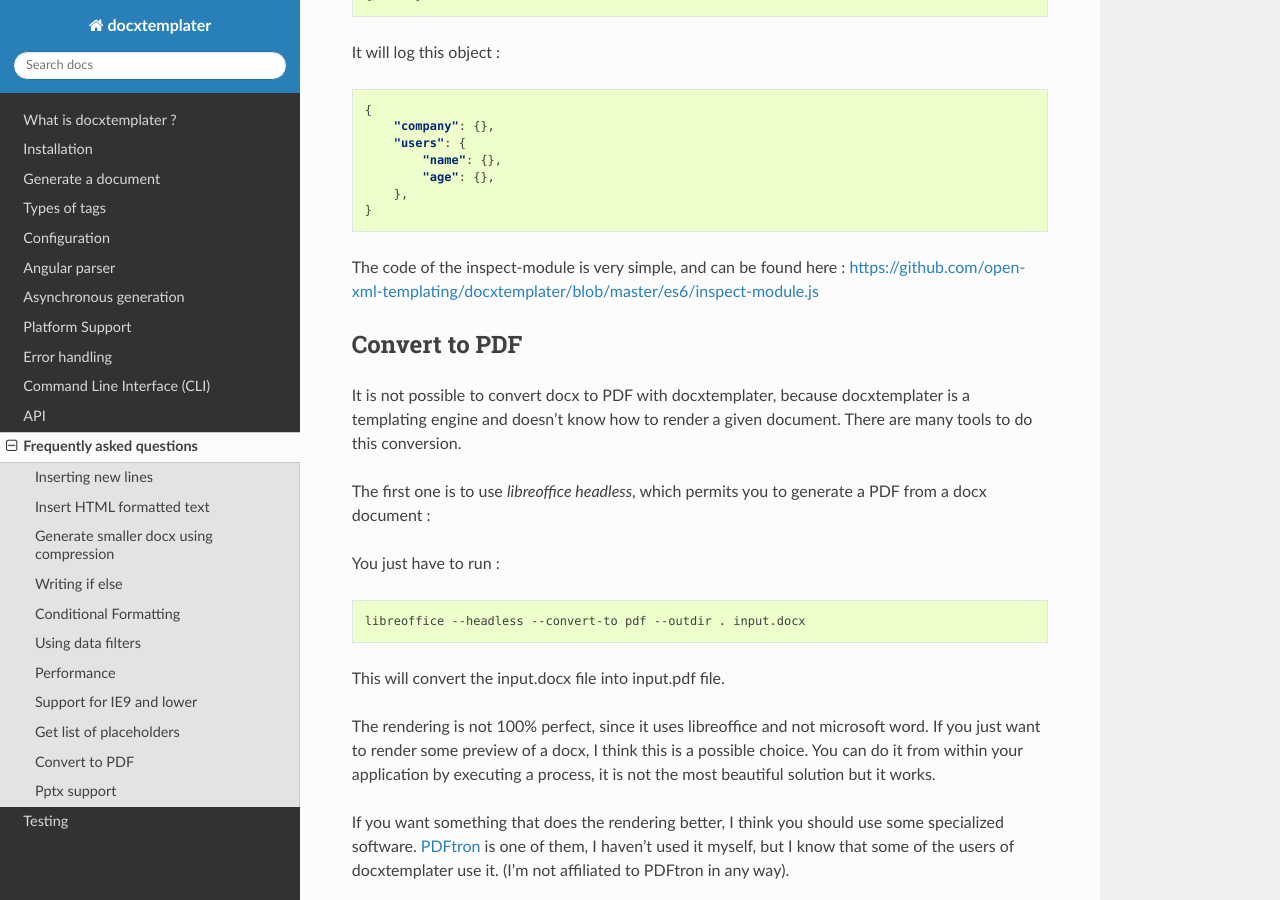
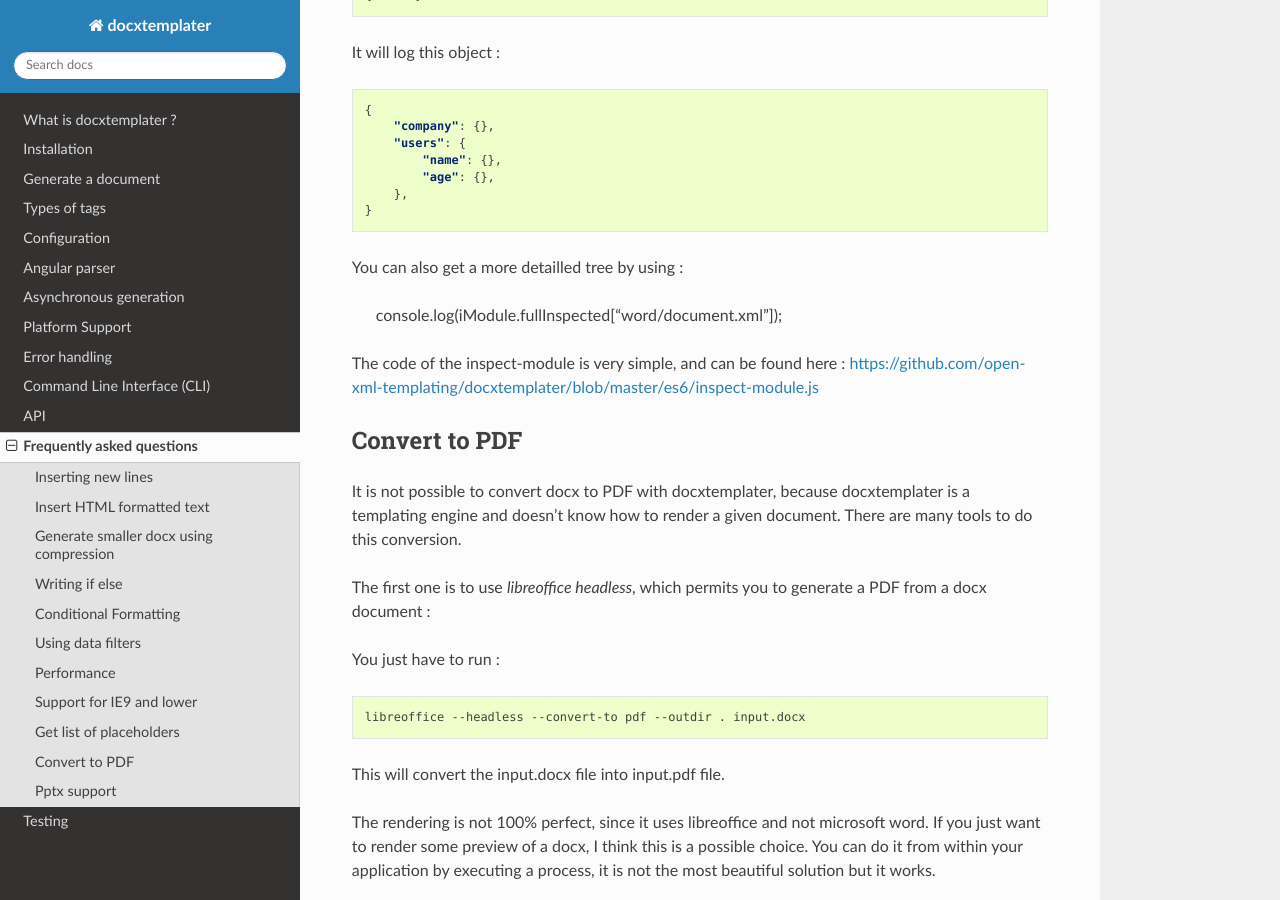
Before and after one commit to open-xml-templating/docxtemplater, a Sphinx documentation site: the page built from docs/source/faq.rst, in a window 1280 px wide and 900 px high, scrolled down 2610 px. Built offline with Sphinx 7.4.7 and the Read the Docs theme 2.0.0, drawn with Linux system fonts in a browser that asks for light colours.

Commit message:
Update doc about getting tag values

```diff
--- a/docs/source/faq.rst
+++ b/docs/source/faq.rst
@@ -152,6 +152,10 @@ It will log this object :
         },
     }
 
+You can also get a more detailled tree by using :
+
+    console.log(iModule.fullInspected["word/document.xml"]);
+
 The code of the inspect-module is very simple, and can be found here : https://github.com/open-xml-templating/docxtemplater/blob/master/es6/inspect-module.js
 
 Convert to PDF
```
